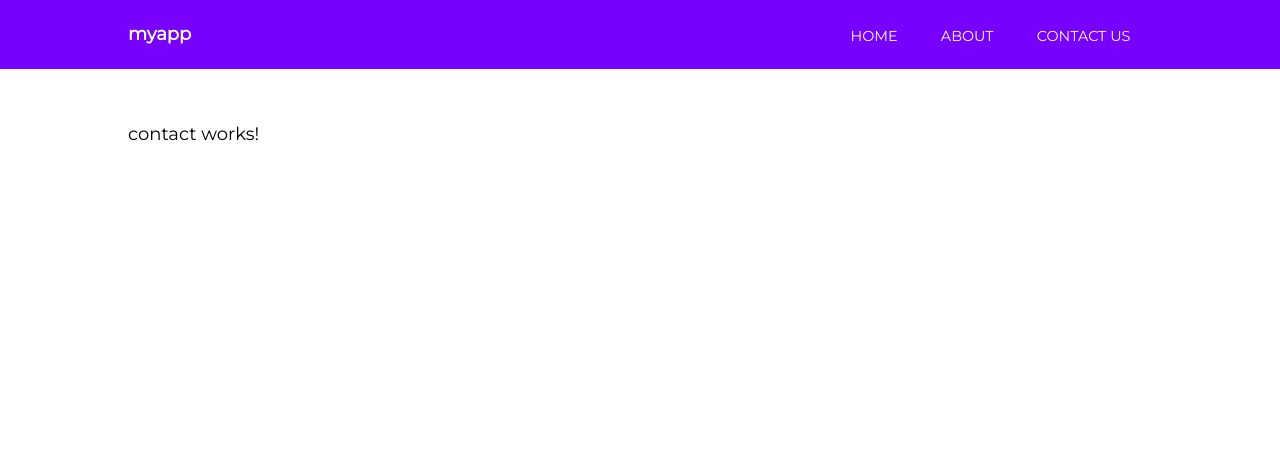
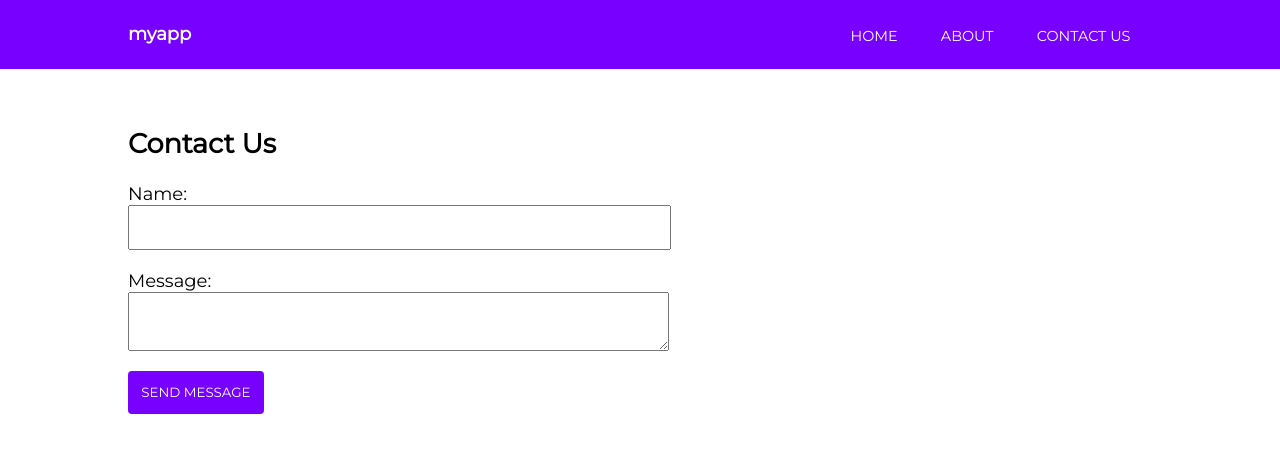
Before and after one commit to AMarchmarti/AngularProjects, an Angular app in the folder TutorialAngular/tutorialAngular/: page /contact in a window 1280 px wide. Shown: the top 452 px of the page. Built offline with nearby package versions, Linux system fonts and the light colour scheme.

Commit message:
Created form in contact

```diff
--- a/TutorialAngular/tutorialAngular/src/app/app.module.ts
+++ b/TutorialAngular/tutorialAngular/src/app/app.module.ts
@@ -1,6 +1,7 @@
 import { BrowserModule } from '@angular/platform-browser';
 import { NgModule } from '@angular/core';
 import { HttpClientModule } from '@angular/common/http';
+import { ReactiveFormsModule } from '@angular/forms';
 
 import { AppRoutingModule } from './app-routing.module';
 import { AppComponent } from './app.component';
@@ -20,7 +21,8 @@
   imports: [
     BrowserModule,
     AppRoutingModule,
-    HttpClientModule
+    HttpClientModule,
+    ReactiveFormsModule
   ],
   providers: [],
   bootstrap: [AppComponent]
--- a/TutorialAngular/tutorialAngular/src/app/contact/contact.component.html
+++ b/TutorialAngular/tutorialAngular/src/app/contact/contact.component.html
@@ -1,3 +1,31 @@
-<p>
-  contact works!
-</p>
+<h1>Contact Us</h1>
+
+<form [formGroup]="messageForm" (ngSubmit)="onSubmit()">
+  <h5 *ngIf="succes">Your form is valid!</h5>
+
+  <label>
+    Name:
+    <input type="text" formControlName="name">
+    <div *ngIf="submitted && messageForm.controls.name.errors" class="error">
+      <div *ngIf="messageForm.controls.name.errors.required">Your name is required, bro</div>
+    </div>
+  </label>
+
+  <label>
+    Message:
+    <textarea formControlName="message"></textarea>
+    <div *ngIf="submitted && messageForm.controls.message.errors" class="error">
+      <div *ngIf="messageForm.controls.message.errors.required">A message is required</div>
+    </div>
+  </label>
+
+  <input type="submit" value="Send message" class="cta">
+</form>
+
+<div *ngIf="submitted" class="results">
+  <strong>Name:</strong>
+  <span>{{ messageForm.controls.name.value }}</span>
+
+  <strong>Message:</strong>
+  <span>{{ messageForm.controls.message.value }}</span>
+</div>
--- /dev/null
+++ b/TutorialAngular/tutorialAngular/src/app/contact/contact.component.scss
@@ -0,0 +1,44 @@
+label{
+    display: block;
+
+    input, textarea {
+        display: block;
+        width: 50%;
+        margin-bottom: 20px;
+        padding: 1em;
+    }
+
+    .error {
+        margin-top: -20px;
+        background: yellow;
+        padding: .5em;
+        display: inline-block;
+        font-size: .9em;
+        margin-bottom: 20px;
+    }
+}
+
+.cta {
+    background: #7700FF;
+    border: none;
+    color: white;
+
+    text-transform: uppercase;
+    border-radius: 4px;
+    padding: 1em;
+    cursor: pointer;
+    font-family: 'Montserrat', sans-serif;
+}
+
+.results {
+    margin-top: 50px;
+
+    strong{
+        display: block;
+    }
+
+    span {
+        margin-bottom: 20px;
+        display: block;
+    }
+}
--- a/TutorialAngular/tutorialAngular/src/app/contact/contact.component.ts
+++ b/TutorialAngular/tutorialAngular/src/app/contact/contact.component.ts
@@ -1,13 +1,34 @@
 import { Component, OnInit } from '@angular/core';
+import { FormBuilder, FormGroup, Validators } from '@angular/forms';
+import { timingSafeEqual } from 'crypto';
 
 @Component({
   selector: 'app-contact',
   templateUrl: './contact.component.html',
-  styleUrls: ['./contact.component.css']
+  styleUrls: ['./contact.component.scss']
 })
 export class ContactComponent implements OnInit {
 
-  constructor() { }
+  submitted = false;
+  succes = false;
+  messageForm: FormGroup;
+
+  constructor(private formBuilder: FormBuilder) {
+      this.messageForm = this.formBuilder.group({
+        name: ['', Validators.required],
+        message: ['', Validators.required]
+      })
+   }
+
+   onSubmit(){
+     this.submitted = true;
+
+     if(this.messageForm.invalid){
+       return;
+     }
+
+     this.succes = true;
+   }
 
   ngOnInit() {
   }
```
Also changed, not shown: TutorialAngular/tutorialAngular/src/app/contact/contact.component.css (deleted).
